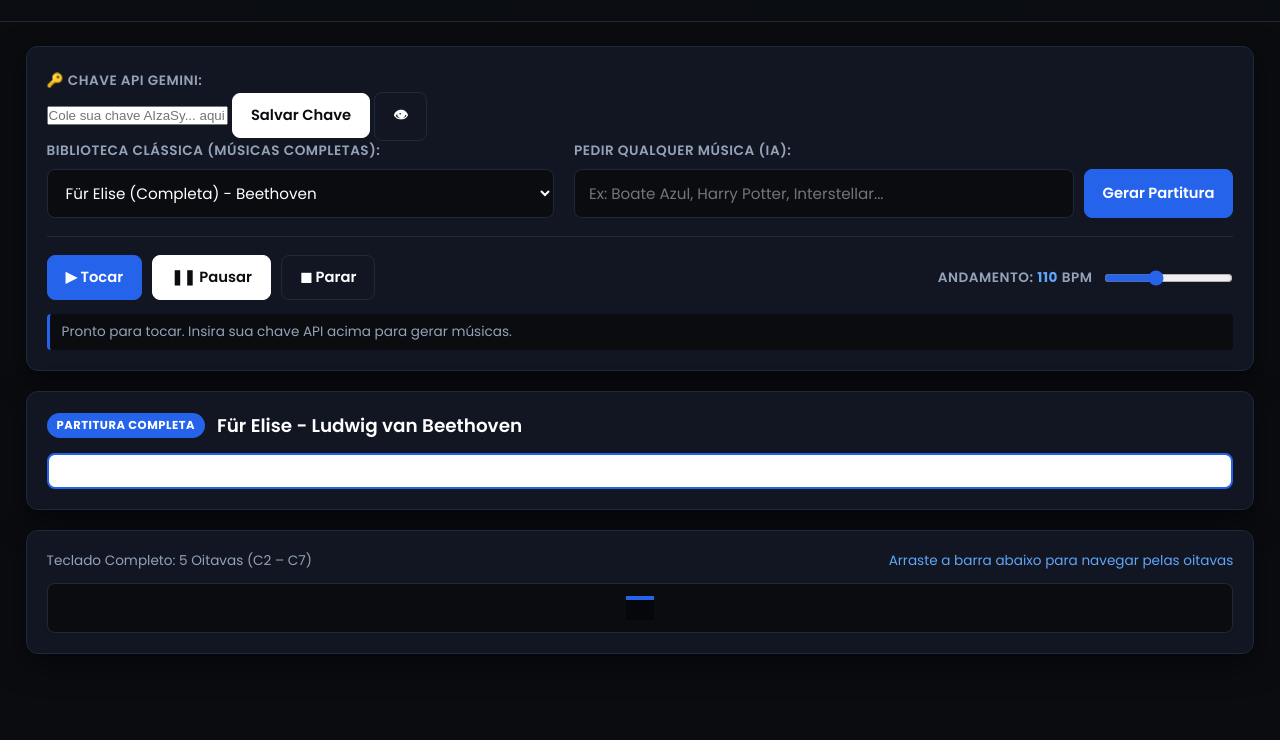
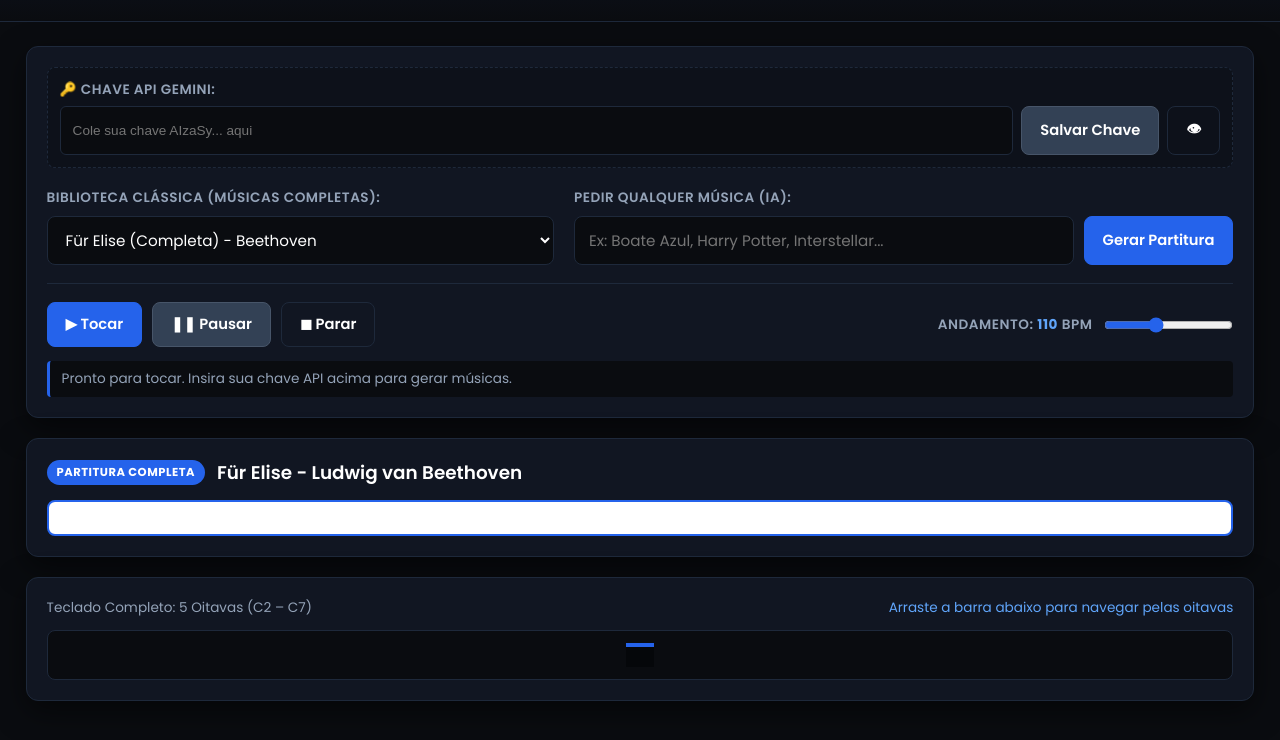
Before and after one commit to leandramarjorie42-jpg/m-sica, a plain HTML site: page index.html in a window 1280 px wide. Shown: the part 98-838 px from the top of the page. Before the commit the page ends 800 px from the top, so only its background shows below. Drawn offline with Linux system fonts and the light colour scheme; a script that the page names is missing.

Commit message:
Update styles.css

```diff
--- a/styles.css
+++ b/styles.css
@@ -12,7 +12,6 @@
   --key-black: #0f172a;
 }
 
-/* CORRIGIDO: alterado de "-" para "*" */
 * {
   box-sizing: border-box;
   margin: 0;
@@ -68,6 +67,38 @@ header p {
   box-shadow: 0 10px 30px rgba(0, 0, 0, 0.5);
 }
 
+/* Configuração da Chave API */
+.api-config-bar {
+  background-color: #0d111a;
+  border: 1px dashed var(--surface-border);
+  padding: 12px;
+  border-radius: 8px;
+  margin-bottom: 20px;
+  display: flex;
+  flex-direction: column;
+  gap: 6px;
+}
+
+.api-input-group {
+  display: flex;
+  gap: 8px;
+}
+
+.api-input-group input {
+  flex: 1;
+  padding: 8px 12px;
+  font-size: 0.85rem;
+  border-radius: 6px;
+  border: 1px solid var(--surface-border);
+  background-color: var(--bg-black);
+  color: var(--white);
+  outline: none;
+}
+
+.api-input-group input:focus {
+  border-color: var(--blue-primary);
+}
+
 /* Grid de Controles */
 .controls-grid {
   display: grid;
@@ -100,9 +131,8 @@ label {
   gap: 10px;
 }
 
-/* Ajuste para telas de celular */
 @media (max-width: 520px) {
-  .search-box {
+  .search-box, .api-input-group {
     flex-direction: column;
   }
 }
@@ -158,13 +188,13 @@ button {
 }
 
 .btn-secondary {
-  background-color: var(--white);
-  color: var(--bg-black);
-  border: 1px solid var(--white);
+  background-color: #334155;
+  color: var(--white);
+  border: 1px solid #475569;
 }
 
 .btn-secondary:hover {
-  background-color: #e2e8f0;
+  background-color: #475569;
 }
 
 .btn-outline {
@@ -255,7 +285,6 @@ input[type="range"] {
   border: 2px solid var(--blue-primary);
 }
 
-/* Estilização da barra de rolagem */
 .sheet-scroll-wrapper::-webkit-scrollbar,
 .piano-wrapper::-webkit-scrollbar {
   height: 10px;
```
